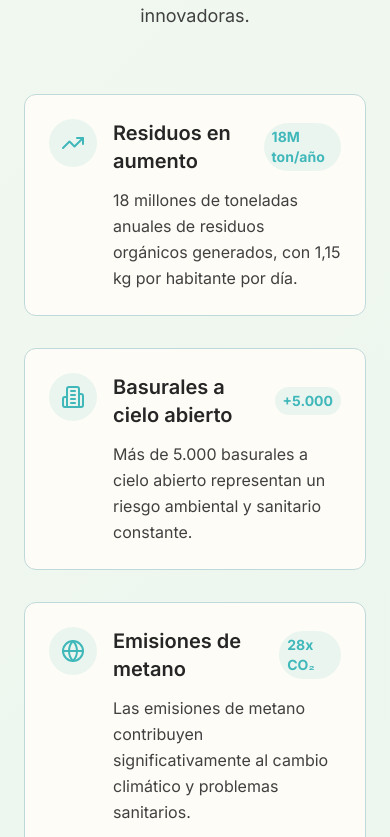
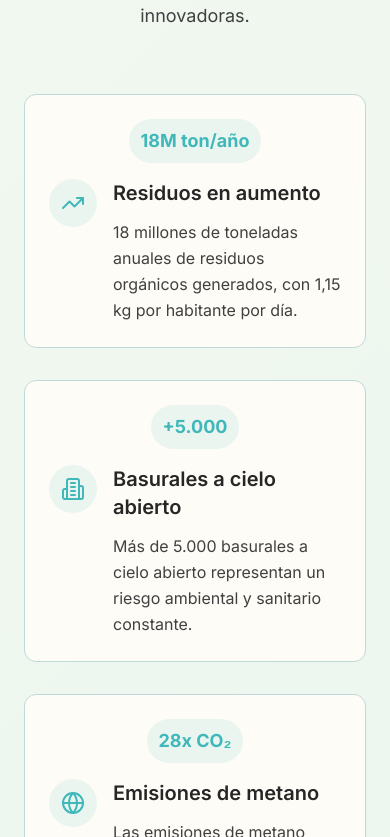
Before and after one commit to dbrosio3/energiro-landing, a Next.js app: page / in a window 390 px wide. Shown: the part 4607-5444 px from the top of the page. Built offline with nearby package versions, Linux system fonts and the light colour scheme.

Commit message:
Refactor Problem component layout for responsive design

```diff
--- a/app/components/Problem.tsx
+++ b/app/components/Problem.tsx
@@ -72,6 +72,28 @@ export default function Problem() {
               <div className="absolute inset-0 bg-gradient-to-br from-muted/5 to-transparent opacity-0 group-hover:opacity-100 transition-opacity duration-300" />
 
               <div className="relative z-10">
+                {/* Mobile layout: stats at top, centered */}
+                <div className="block md:hidden">
+                  <div className="text-center mb-4">
+                    <span className="text-lg font-bold text-muted bg-muted/10 px-3 py-2 rounded-full inline-block">
+                      {problem.stat}
+                    </span>
+                  </div>
+                  <div className="flex items-start gap-4">
+                    <div className="flex-shrink-0">
+                      <div className="p-3 rounded-full bg-muted/10 group-hover:bg-muted/20 transition-colors duration-300">
+                        <problem.icon className="h-6 w-6 text-muted" />
+                      </div>
+                    </div>
+                    <div className="flex-1">
+                      <h3 className="text-xl font-semibold text-card-foreground mb-3">{problem.title}</h3>
+                      <p className="text-muted-foreground leading-relaxed">{problem.description}</p>
+                    </div>
+                  </div>
+                </div>
+
+                {/* Desktop layout: original layout */}
+                <div className="hidden md:block">
                   <div className="flex items-start gap-4">
                     <div className="flex-shrink-0">
                       <div className="p-3 rounded-full bg-muted/10 group-hover:bg-muted/20 transition-colors duration-300">
@@ -86,6 +108,7 @@ export default function Problem() {
                         </span>
                       </div>
                       <p className="text-muted-foreground leading-relaxed">{problem.description}</p>
+                    </div>
                   </div>
                 </div>
               </div>
```
Lines whose indentation alone changed are shown as unchanged.
